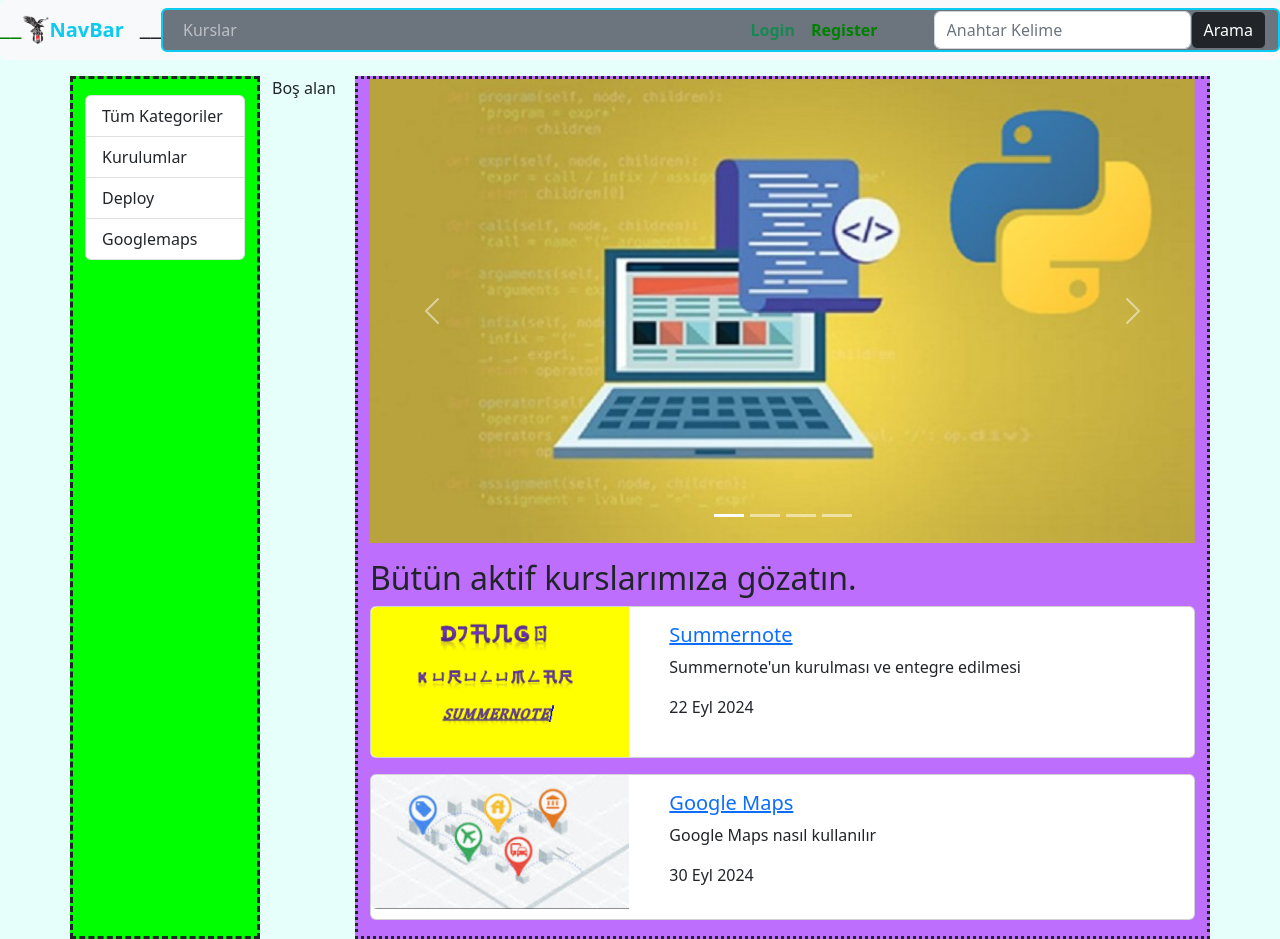
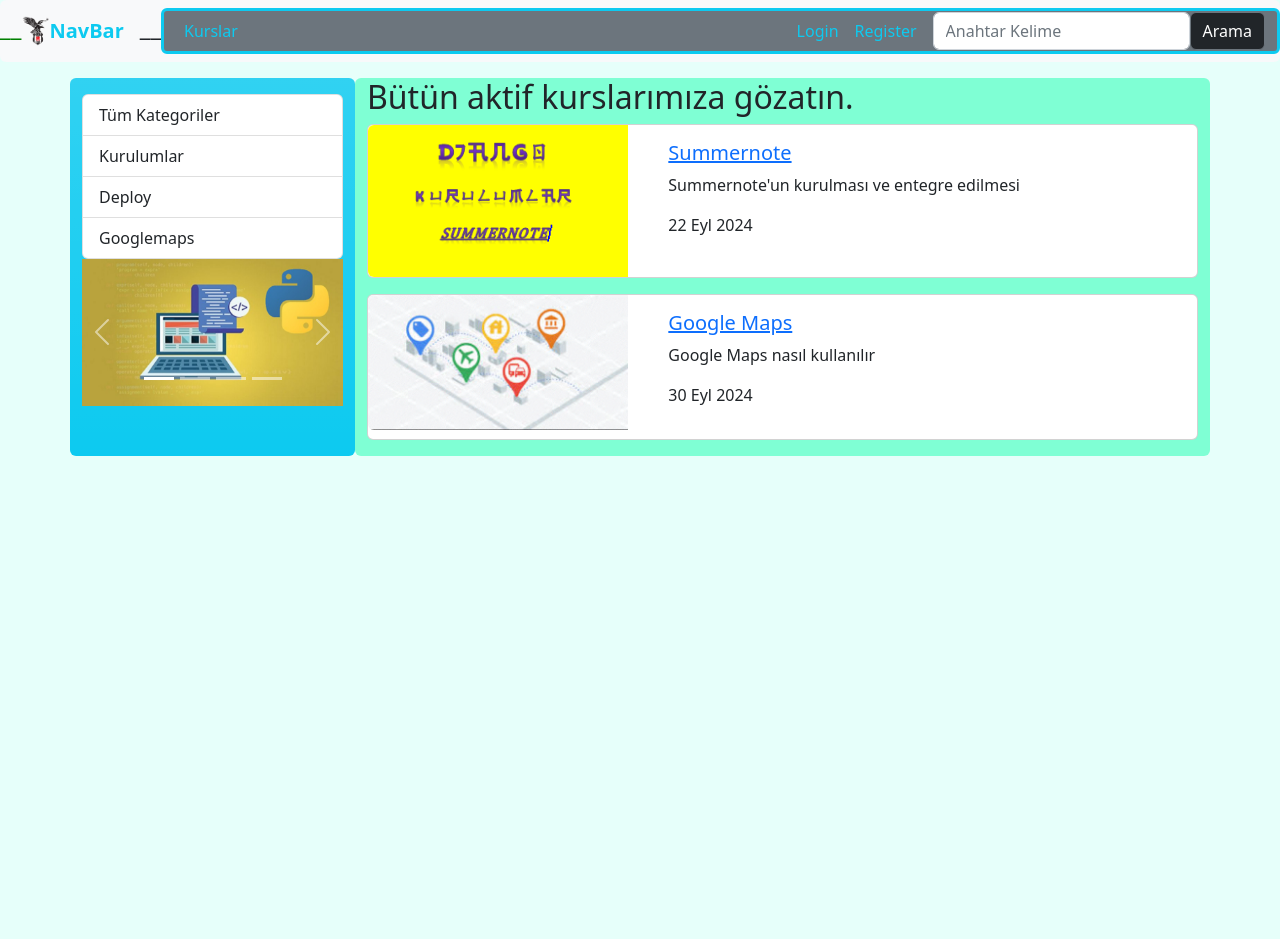
Before and after one commit to anur1/mysite2_project_file, a Django app: page /kurslar/ in a window 1280 px wide. After the commit the page ends 456 px from the top, so only its background shows below. Run offline with Django 4.2, Linux system fonts and the light colour scheme; data comes from the database, SQL or seed files in the repository; both versions use the stored data as it was before the commit; some libraries are stand-ins or nearby versions.

Commit message:
appearance changed

```diff
--- a/courses/templates/courses/details.html
+++ b/courses/templates/courses/details.html
@@ -27,12 +27,12 @@
                 <div class="col-10" style=" background:lightsteelblue">
                 <!--Content-->
                         <h1 class="h3" >{{course.title}}  </h1>
-                        <p>{{course.subtitle}}</p>   <!--  #ckeditor7-->
+                        <p>{{course.subtitle}}</p>
                 </div>
                 </div>
                 <div class="row">
                         <div class="col-12">
-                                <p>{{course.content|safe}}</p>  <!--|course.description|safe  #ckeditor6-->
+                                <p>{{course.content|safe}}</p>  <!--safe is used to hide html tags-->
 
                         </div>
                 </div>
--- a/courses/templates/courses/index.html
+++ b/courses/templates/courses/index.html
@@ -9,25 +9,21 @@
 
 
 
-
-
 {% block content %}
         <div class="container mt-3"  >
                 <div class="row">
                             <!--Menu-->
-                    <div class="col-2" style="border:dashed; background-color:Lime  ">
+                    <div class="col-3 bg-gradient bg-info rounded"  >
 
                     {% include 'courses/partials/_categories.html' %}
+                                    <!--Slider-->
+                {% include "courses/partials/_slider.html" %}
                        </div>
 
-                <div class="col-1" style="">
-                                Boş alan
 
-                </div>
 
-                <div class="col-9" style="border:dotted; background:#BE6EFD">
-                <!--Slider-->
-                {% include "courses/partials/_slider.html" %}
+                <div class="col-9  rounded" style="background-color:aquamarine;">
+
 
                 <!--Content-->
                 <h2>Bütün aktif kurslarımıza gözatın. </h2>
--- a/courses/templates/courses/partials/_course.html
+++ b/courses/templates/courses/partials/_course.html
@@ -12,7 +12,7 @@
         <div class="col-8">
             <div class="card-body">
                 <h5 class="card-title"> <a href="{% url "course_details" course.slug %}">{{course.title }}</a></h5>
-                <p class="card-text">{{course.subtitle|truncatechars:150}}</p>  <!--#ckeditor6-->
+                <p class="card-text">{{course.subtitle|truncatechars:150}}</p>
 
 
 
--- a/courses/templates/courses/partials/_slider.html
+++ b/courses/templates/courses/partials/_slider.html
@@ -1,79 +1,53 @@
 {% load static %}
 
-<div id = "slider" class= "carousel slide mb-3" data-bs-ride="carousel">
-
-
-    <!--indicators-->
+<div id="slider" class="carousel slide mb-3 w-100" data-bs-ride="carousel">
+  <!-- indicators -->
   <div class="carousel-indicators">
     {% for slide in sliders %}
-            <button type="button"  class="{% if forloop.counter0 == 0 %}active{% endif %}"
-                    data-bs-target = "#slider" data-bs-slide-to = "{{forloop.counter0}}" >
-            </button>
+      <button type="button" class="{% if forloop.counter0 == 0 %}active{% endif %}" data-bs-target="#slider" data-bs-slide-to="{{ forloop.counter0 }}"></button>
     {% endfor %}
   </div>
 
-
-
-
-    <!--resim yükleme-->
+  <!-- resim yükleme -->
   <div class="carousel-inner">
     {% for slide in sliders %}
       <div class="carousel-item {% if forloop.counter0 == 0 %}active{% endif %}">
-               <a href="{% url "course_details"  slide.course.slug %}">      <!--course_details-->
+        <a href="{% url 'course_details' slide.course.slug %}">
+          <!-- course_details -->
 
-                <img src="{{slide.image.url}}" class = "d-block w-100" alt="">
+          <img src="{{ slide.image.url }}" class="d-block w-100" alt="" />
         </a>
       </div>
     {% endfor %}
   </div>
 
+  <button class="carousel-control-prev" data-bs-target="#slider" data-bs-slide="prev"><span class="carousel-control-prev-icon"></span></button>
 
-
-
-    <button class= "carousel-control-prev" data-bs-target="#slider" data-bs-slide="prev">
-        <span class="carousel-control-prev-icon"></span>
-    </button>
-
-    <button class= "carousel-control-next" data-bs-target="#slider" data-bs-slide="next">
-        <span class="carousel-control-next-icon"></span>
-    </button>
-
-
+  <button class="carousel-control-next" data-bs-target="#slider" data-bs-slide="next"><span class="carousel-control-next-icon"></span></button>
 </div>
 
-
-
-
-
-{% comment %}  önceki static-slider
-<div id = "slider" class= "carousel slide mb-3" data-bs-ride="carousel">
+{% comment %}önceki static-slider<div id="slider" class="carousel slide mb-3" data-bs-ride="carousel">
   <div class="carousel-indicators">
-        <button type="button" data-bs-target = "#slider" data-bs-slide-to = "0" class= "active"></button>
-        <button type="button" data-bs-target = "#slider" data-bs-slide-to = "1" ></button>
-        <button type="button" data-bs-target = "#slider" data-bs-slide-to = "2" ></button>
-
+    <button type="button" data-bs-target="#slider" data-bs-slide-to="0" class="active"></button>
+    <button type="button" data-bs-target="#slider" data-bs-slide-to="1"></button>
+    <button type="button" data-bs-target="#slider" data-bs-slide-to="2"></button>
   </div>
 
   <div class="carousel-inner">
     <div class="carousel-item active">
-            <img src="{% static "courses/img/1.jpg" %}" class = "d-block w-100" alt="">
+      <img src="{% static 'courses/img/1.jpg' %}" class="d-block w-100" alt="" />
     </div>
 
-        <div class="carousel-item ">
-            <img src="{% static "courses/img/2.jpg" %}" class = "d-block w-100" alt="">
+    <div class="carousel-item">
+      <img src="{% static 'courses/img/2.jpg' %}" class="d-block w-100" alt="" />
     </div>
 
-        <div class="carousel-item ">
-            <img src="{% static "courses/img/3.jpg" %}" class = "d-block w-100" alt="">
+    <div class="carousel-item">
+      <img src="{% static 'courses/img/3.jpg' %}" class="d-block w-100" alt="" />
     </div>
   </div>
 
+  <button class="carousel-control-prev" data-bs-target="#slider" data-bs-slide="prev"><span class="carousel-control-prev-icon"></span></button>
 
-    <button class= "carousel-control-prev" data-bs-target="#slider" data-bs-slide="prev">
-        <span class="carousel-control-prev-icon"></span>
-    </button>
-
-    <button class= "carousel-control-next" data-bs-target="#slider" data-bs-slide="next">
-        <span class="carousel-control-next-icon"></span>
-    </button>
+  <button class="carousel-control-next" data-bs-target="#slider" data-bs-slide="next"><span class="carousel-control-next-icon"></span></button>
 </div> {% endcomment %}
--- a/templates/partials/_nav.html
+++ b/templates/partials/_nav.html
@@ -1,102 +1,71 @@
-   {% load static  %}
+{% load static %}
+
+<nav class="navbar navbar-expand-lg bg-light navbar-dark font-weight-bold h8 rounded sticky-top">
+  <h4 style="color:green">__</h4>
+  <img src="{% static 'img/bjklogo.jpg' %}" align="center" alt="" width="30" height="30" />
+  <strong><a href="{% url 'index' %}" class="navbar-brand text-info font-weight-bold">NavBar</a></strong>
+  <h4>__</h4>
 
 
-    <nav class= "navbar navbar-expand-lg bg-light navbar-dark font-weight-bold h8 rounded sticky-top"  >
+  <div class="container bg-secondary h9 border border-info border-3 rounded md-1">
+    <!-- toggle button -->
+    <button class="navbar-toggler" type="button" data-bs-toggle="collapse" data-bs-target="#navbar"><span class="navbar-toggler-icon"></span></button>
 
-        <h4 style="color:green">__</h4  >
-        <img src="{% static 'img/bjklogo.jpg' %}" align= "center" alt="" width="30" height="30"  >
-        <strong> <a href="{% url "index" %}" class="navbar-brand text-info  font-weight-bold "  >NavBar</a> </strong>
-        <h4>__</h4>
-
-        <div class="container bg-secondary h9 border border-info border-2 rounded md-1">
-
-            <!--toggle button-->
-            <button class="navbar-toggler" type = "button" data-bs-toggle="collapse" data-bs-target="#navbar">
-                <span class="navbar-toggler-icon"></span>
-            </button>
-
-
-            <div class="collapse navbar-collapse" id="navbar"> <!--id ile toglle bar target aynı olmalı-->
+    <div class="collapse navbar-collapse" id="navbar">
+      <!-- id ile toglle bar target aynı olmalı -->
 
       <ul class="navbar-nav me-auto">
         <li class="nav-item">
-                        <a href="{% url 'index' %}" class="nav-link">Kurslar</a>
+          <a href="{% url 'index' %}" class="nav-link text-info">Kurslar</a>
         </li>
 
-                    {% if  user.is_superuser %}
-
+        {% if user.is_superuser %}
           <li class="nav-item">
-                            <a href="{% url "add_course" %}" class="nav-link">Admin Kurs Ekle</a>
-                        </li>
-
-
-                        <li class="nav-item">
-                            <a href="{% url "course_list" %}" class="nav-link">Admin Kurs Listesi  </a>
+            <a href="{% url 'add_course' %}" class="nav-link text-info">Admin Kurs Ekle</a>
           </li>
 
           <li class="nav-item">
-                            <a href="/admin" class="nav-link">Admin Panel</a>
-                        </li>
-
-                    {% endif %}
-
-
-                </ul>
-
-                <!--login-logout-register nav-->
-                <ul class="navbar-nav me-5">
-
-                    <!--giriş yapmış olanlar logout'u görür-->
-                    {% if user.is_authenticated %}
-
-                    <li class="nav-item">
-                        <strong>
-                        <a href="#" class="nav-link"style="color:green">Hoş Geldiniz, {{user.username}}</a>  </strong>    </li>
-
-
-
-                    <li class="nav-item"> <strong>
-                        <a href="{% url "change_password" %}" class="nav-link" style="color:orange">Parola Güncelleme </a>
-                    </strong>         </li>
-
-
-
-
-                    <li class="nav-item"> <strong>
-                        <a href="{% url "user_logout" %}" class="nav-link text-danger" >Logout  </a>
-                    </strong>         </li>
-
-                    <!--giriş yapmamış olanlar login veya register'ı görür-->
-                    {% else %}
-                    <li class="nav-item">
-                        <strong>
-                        <a href="{% url "user_login" %}" class="nav-link text-success" >Login</a>
-                        </strong>
+            <a href="{% url 'course_list' %}" class="nav-link text-info">Admin Kurs Listesi</a>
           </li>
 
           <li class="nav-item">
-                        <strong>            <a href="{% url "user_register" %}" class="nav-link" style="color:green">Register</a>
-                        </strong>
+            <a href="/admin" class="nav-link text-info">Admin Panel</a>
+          </li>
+        {% endif %}
+      </ul>
+
+      <!-- login-logout-register nav -->
+      <ul class="navbar-nav me-2">
+        <!-- giriş yapmış olanlar logout'u görür -->
+        {% if user.is_authenticated %}
+          <li class="nav-item">
+            <a href="#" class="nav-link">Hoş Geldiniz, {{ user.username }}</a>
           </li>
 
+          <li class="nav-item">
+            <a href="{% url 'change_password' %}" class="nav-link text-info">Parola Güncelleme</a>
+          </li>
+
+          <li class="nav-item">
+            <a href="{% url 'user_logout' %}" class="nav-link text-info">Logout</a>
+          </li>
+
+          <!-- giriş yapmamış olanlar login veya register'ı görür -->
+        {% else %}
+          <li class="nav-item">
+            <a href="{% url 'user_login' %}" class="nav-link text-info">Login</a>
+          </li>
+
+          <li class="nav-item">
+            <a href="{% url 'user_register' %}" class="nav-link text-info">Register</a>
+          </li>
         {% endif %}
-
-
-
-
-
       </ul>
 
-
-                <form class = "d-flex" action="{% url "search" %}">
-                    <input class= "form-control me-0" type="text" name="q"placeholder="Anahtar Kelime">
-                    <button type="submit" class = "btn btn-secondary bg-dark ">Arama</button>
+      <form class="d-flex" action="{% url 'search' %}">
+        <input class="form-control me-0" type="text" name="q" placeholder="Anahtar Kelime" />
+        <button type="submit" class="btn btn-secondary bg-dark">Arama</button>
       </form>
-
-
     </div>
-
-
-
   </div>
 </nav>
```
Also changed, not shown: courses/admin.py (+4 -4 lines), courses/forms.py (+7 -3 lines), courses/models.py (+3 -5 lines), management/settings.py (+2 -8 lines), courses/migrations/0020_remove_course_description_alter_slider_course.py (added), db.sqlite3, uploads/images/Ekran_görüntüsü_2024-10-04_112734.gif (added). Lines whose indentation alone changed are shown as unchanged.
